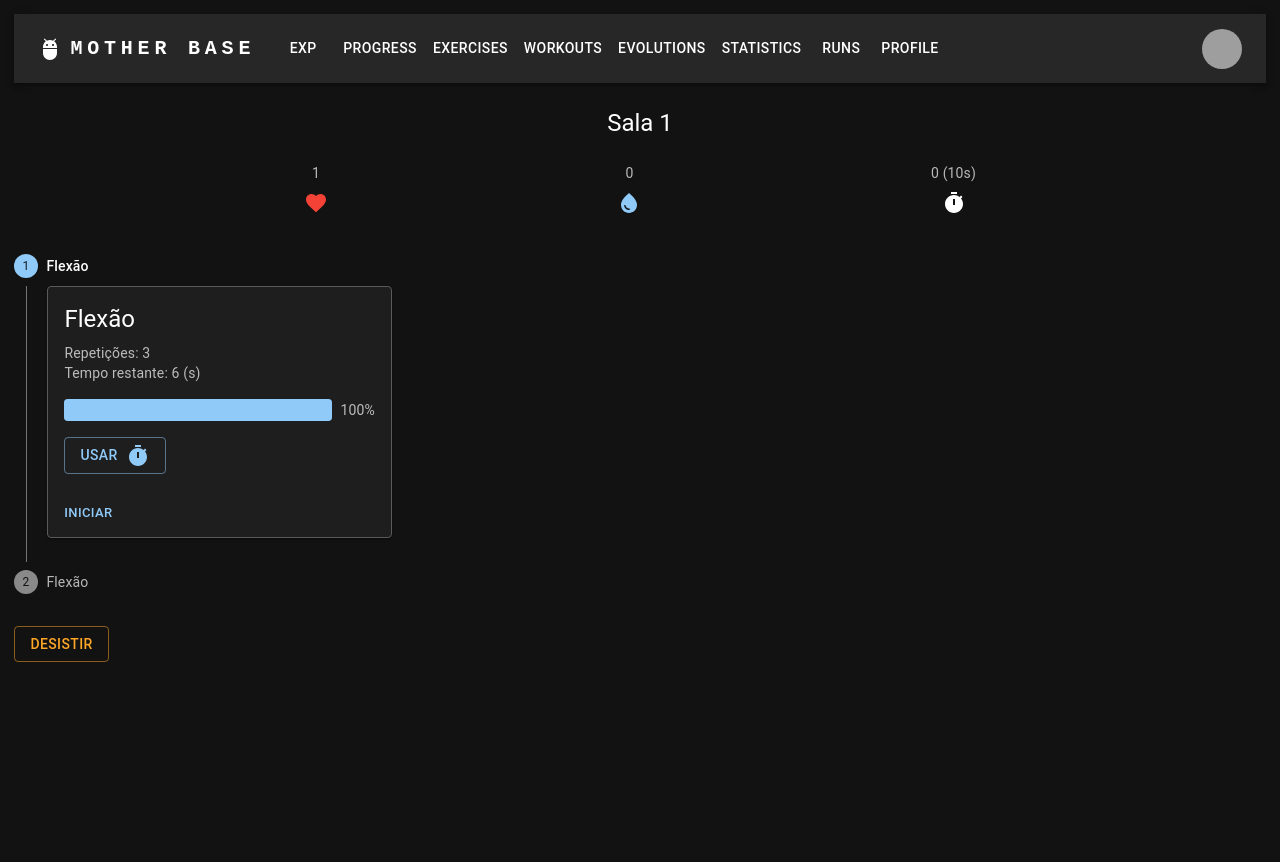
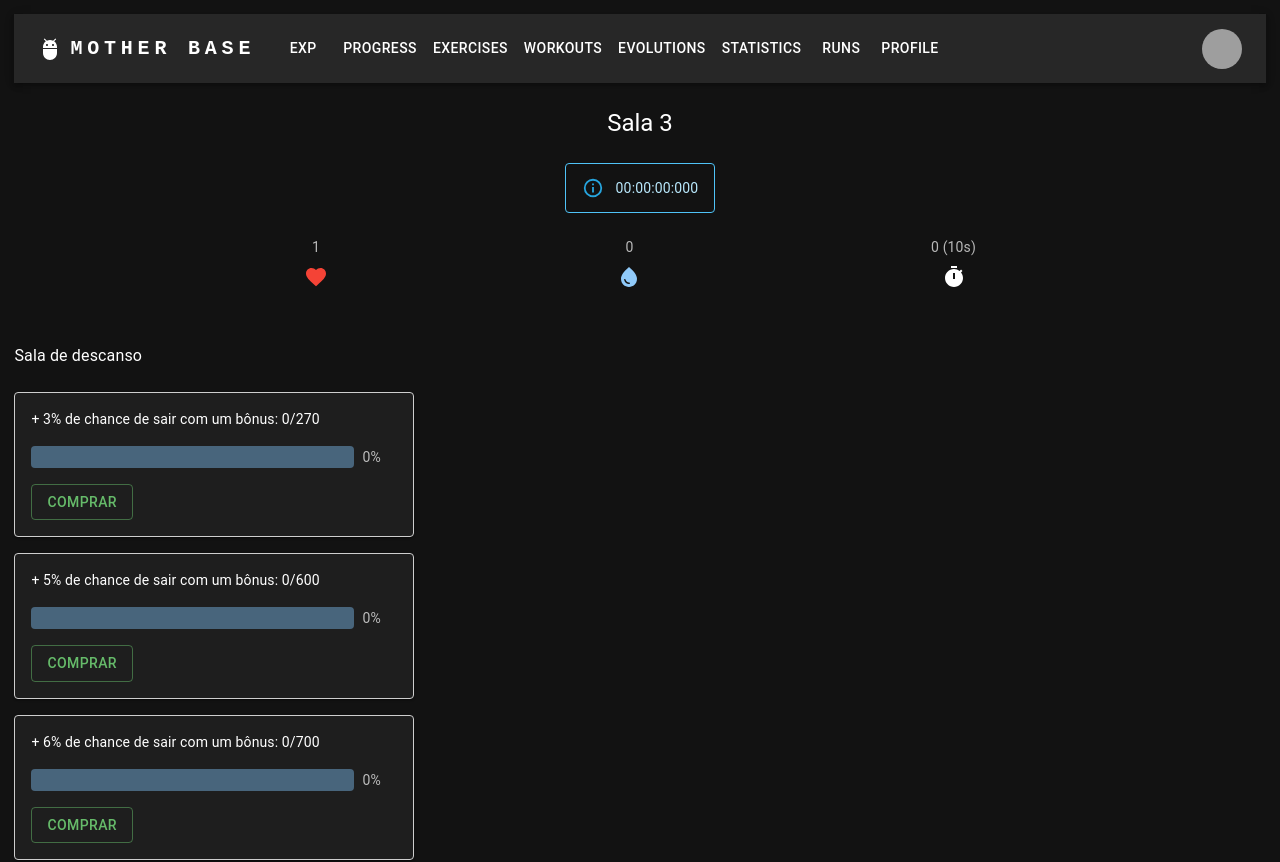
Before and after one commit to guiosouza/react-gamification-web-app, a Next.js app: page /runs in a window 1280 px wide. Shown: the top 862 px of the page. Before the commit the page ends 800 px from the top, so only its background shows below. Built offline with nearby package versions, Linux system fonts and the light colour scheme; grey boxes are pictures that could not be loaded.

Commit message:
Add bonus chance upgrades and enhance timer functionality in Runs component

```diff
--- a/src/app/runs/runs.tsx
+++ b/src/app/runs/runs.tsx
@@ -21,21 +21,77 @@ import { Exercise, Upgrade } from "../types/run-types";
 import LinearProgressWithLabel from "@/components/linear-progress-with-label";
 import HeaderItensRuns from "@/components/header-itens-runs";
 import { generatePageExercises } from "./scripts/exerciseGenerator";
-// import CircularProgressWithLabel from "@/components/circular-progress-with-label";
 import GiveUpRunDialog from "@/components/give-up-run-dialog";
 import BonusDialog from "@/components/bonus-dialog";
 import TaskDialog from "@/components/task-dialog";
 
 const upgrades = [
+  // Bonus Chance Upgrades
   {
     id: 1,
     name: "Bonus Chance 1",
+    description: "+ 3% de chance de sair com um bônus",
+    dropsUsedToUpgrade: 0,
+    completed: false,
+    dropsNeededToUpgrade: 270,
+    aditionalPercentage: 0.03,
+  },
+  {
+    id: 5,
+    name: "Bonus Chance 2",
+    description: "+ 5% de chance de sair com um bônus",
+    dropsUsedToUpgrade: 0,
+    completed: false,
+    dropsNeededToUpgrade: 600,
+    aditionalPercentage: 0.05,
+  },
+  {
+    id: 6,
+    name: "Bonus Chance 3",
+    description: "+ 6% de chance de sair com um bônus",
+    dropsUsedToUpgrade: 0,
+    completed: false,
+    dropsNeededToUpgrade: 700,
+    aditionalPercentage: 0.06,
+  },
+  {
+    id: 10,
+    name: "Bonus Chance 4",
     description: "+ 8% de chance de sair com um bônus",
     dropsUsedToUpgrade: 0,
     completed: false,
     dropsNeededToUpgrade: 1200,
     aditionalPercentage: 0.08,
   },
+  {
+    id: 11,
+    name: "Bonus Chance 5",
+    description: "+ 9% de chance de sair com um bônus",
+    dropsUsedToUpgrade: 0,
+    completed: false,
+    dropsNeededToUpgrade: 1888,
+    aditionalPercentage: 0.09,
+  },
+  {
+    id: 12,
+    name: "Bonus Chance 6",
+    description: "+ 11% de chance de sair com um bônus",
+    dropsUsedToUpgrade: 0,
+    completed: false,
+    dropsNeededToUpgrade: 2500,
+    aditionalPercentage: 0.09,
+  },
+  {
+    id: 13,
+    name: "Bonus Chance 6",
+    description: "+ 12% de chance de sair com um bônus",
+    dropsUsedToUpgrade: 0,
+    completed: false,
+    dropsNeededToUpgrade: 4140,
+    aditionalPercentage: 0.12,
+  },
+
+  // Timer Extra Upgrades
   {
     id: 2,
     name: "Timer Extra 1",
@@ -60,26 +116,8 @@ const upgrades = [
     description: "+ 5 segundos de duração do timer",
     dropsUsedToUpgrade: 0,
     completed: false,
-    dropsNeededToUpgrade: 5200,
+    dropsNeededToUpgrade: 1900,
     aditionalSeconds: 5,
-  },
-  {
-    id: 5,
-    name: "Bonus Chance 2",
-    description: "+ 12% de chance de sair com um bônus",
-    dropsUsedToUpgrade: 0,
-    completed: false,
-    dropsNeededToUpgrade: 2000,
-    aditionalPercentage: 0.12,
-  },
-  {
-    id: 6,
-    name: "Bonus Chance 3",
-    description: "+ 16% de chance de sair com um bônus",
-    dropsUsedToUpgrade: 0,
-    completed: false,
-    dropsNeededToUpgrade: 5000,
-    aditionalPercentage: 0.16,
   },
   {
     id: 7,
@@ -87,17 +125,8 @@ const upgrades = [
     description: "+ 6 segundos de duração do timer",
     dropsUsedToUpgrade: 0,
     completed: false,
-    dropsNeededToUpgrade: 8000,
+    dropsNeededToUpgrade: 2700,
     aditionalSeconds: 6,
-  },
-  {
-    id: 8,
-    name: "Bonus Chance 4",
-    description: "+ 17% de chance de sair com um bônus",
-    dropsUsedToUpgrade: 0,
-    completed: false,
-    dropsNeededToUpgrade: 9000,
-    aditionalPercentage: 0.17,
   },
   {
     id: 9,
@@ -105,13 +134,22 @@ const upgrades = [
     description: "+ 9 segundos de duração do timer",
     dropsUsedToUpgrade: 0,
     completed: false,
-    dropsNeededToUpgrade: 9000,
-    aditionalSeconds: 6,
+    dropsNeededToUpgrade: 3500,
+    aditionalSeconds: 9,
+  },
+  {
+    id: 14,
+    name: "Timer Extra 6",
+    description: "+ 14 segundos de duração do timer",
+    dropsUsedToUpgrade: 0,
+    completed: false,
+    dropsNeededToUpgrade: 4800,
+    aditionalSeconds: 14,
   },
 ];
 
 function Runs() {
-  const [room, setRoom] = useState(1);
+  const [room, setRoom] = useState(3);
   const [activeStep, setActiveStep] = React.useState(0);
   const [isExerciseStarted, setIsExerciseStarted] = useState(false);
   const [exerciseTimeLeft, setExerciseTimeLeft] = useState<number | null>(null);
@@ -123,7 +161,7 @@ function Runs() {
   const [timers, setTimers] = useState(0);
   const [timeValueInSeconds, setTimeValueInSeconds] = useState(10);
   const [lives, setLives] = useState(1);
-  const [drops, setDrops] = useState(0); // Estado inicial com 500 gotas
+  const [drops, setDrops] = useState(0); // Estado inicial com 0 gotas
   const [openGiveUpDialog, setOpenGiveUpDialog] = React.useState(false);
   const [openBonusDialog, setOpenBonusDialog] = React.useState(false);
   const [snackbarOpen, setSnackbarOpen] = useState(false);
@@ -133,8 +171,31 @@ function Runs() {
   const [isDropAnimating, setIsDroptAnimating] = useState(false);
   const [isBonusActive, setIsBonusActive] = useState(false);
   const [taskDialogOpen, setTaskDialogOpen] = useState(false);
+  const [elapsedTime, setElapsedTime] = useState(0);
+  const [overTimerStarted, setOverTimerStarted] = useState(false);
 
   // ------------------------------ all useEffects ------------------------------
+
+  useEffect(() => {
+    let timer2: NodeJS.Timeout | null = null;
+    const startTime = Date.now();
+
+    if (overTimerStarted) {
+      timer2 = setInterval(() => {
+        const currentTime = Date.now();
+        const elapsedMs = currentTime - startTime;
+
+        setElapsedTime(elapsedMs);
+      }, 1); // Atualiza a cada 50ms para maior fluidez
+    }
+
+    return () => {
+      if (timer2) {
+        clearInterval(timer2);
+      }
+    };
+  }, [overTimerStarted]);
+
   useEffect(() => {
     let timer: NodeJS.Timeout | null = null;
 
@@ -341,6 +402,7 @@ function Runs() {
   };
 
   const handleStartExercise = (exerciseDuration: number) => {
+    setOverTimerStarted(true);
     setExerciseTimeLeft(exerciseDuration);
     setIsExerciseStarted(true);
   };
@@ -382,6 +444,8 @@ function Runs() {
 
     // Mostra feedback
     setSnackbarOpen(true);
+    setOverTimerStarted(false);
+    setElapsedTime(0);
     setGameOverMessage("Você desistiu e voltou ao início!");
   };
 
@@ -421,6 +485,20 @@ function Runs() {
     localStorage.setItem(upgradesKey, JSON.stringify(updatedUpgrades));
   };
 
+  const formatElapsedTime = (elapsedMs: number) => {
+    const totalSeconds = Math.floor(elapsedMs / 1000);
+    const hours = Math.floor(totalSeconds / 3600)
+      .toString()
+      .padStart(2, "0");
+    const minutes = Math.floor((totalSeconds % 3600) / 60)
+      .toString()
+      .padStart(2, "0");
+    const seconds = (totalSeconds % 60).toString().padStart(2, "0");
+    const milliseconds = (elapsedMs % 1000).toString().padStart(3, "0");
+
+    return `${hours}:${minutes}:${seconds}:${milliseconds}`;
+  };
+
   const allExercisesCompleted = activeStep >= calculatedExercises.length;
 
   return (
@@ -428,6 +506,14 @@ function Runs() {
       {/* Room */}
       <div className="generic-container" style={{ textAlign: "center" }}>
         <Typography variant="h5">Sala {room}</Typography>
+      </div>
+      <div
+        className="generic-container"
+        style={{ display: "flex", justifyContent: "center" }}
+      >
+        <Alert variant="outlined" severity="info" sx={{ maxWidth: 330 }}>
+          {formatElapsedTime(elapsedTime)}
+        </Alert>
       </div>
       {/* Top itens */}
       <HeaderItensRuns
@@ -594,6 +680,7 @@ function Runs() {
                           display: "flex",
                           flexDirection: "column",
                           mb: 2,
+                          fontSize: "14px"
                         }}
                       >
                         {storedUpgrade?.description || upgrade.description}:{" "}
--- a/src/components/task-dialog.tsx
+++ b/src/components/task-dialog.tsx
@@ -8,14 +8,13 @@ import {
   DialogTitle,
 } from "@mui/material";
 import React from "react";
-import CircularProgressWithLabel from "./circular-progress-with-label";
 
 interface TaskDialogProps {
   handleSuccess: () => void;
   handleFail: () => void;
   taskDialogOpen: boolean;
   exerciseTimeLeft: number | null;
-  isExerciseStarted: boolean
+  isExerciseStarted: boolean;
 }
 
 function TaskDialog({
@@ -23,7 +22,6 @@ function TaskDialog({
   handleFail,
   exerciseTimeLeft,
   taskDialogOpen,
-  isExerciseStarted
 }: TaskDialogProps) {
   return (
     <div>
@@ -38,7 +36,7 @@ function TaskDialog({
           <div className="generic-container">
             <div style={{ display: "flex", flexDirection: "column" }}>
               <Alert severity="warning" sx={{ mb: 4 }} variant="outlined">
-                Escolha o resultado ou perca vida
+                Escolha o resultado
               </Alert>
               <div
                 style={{
@@ -46,28 +44,18 @@ function TaskDialog({
                   flexDirection: "row",
                   justifyContent: "center",
                 }}
-              >
-                <CircularProgressWithLabel
-                  countdownSeconds={45} // Configura o tempo total
-                  onComplete={handleFail} // Chama handleFail ao completar
-                  isExerciseStarted={isExerciseStarted}
-                  taskDialogOpen={taskDialogOpen}
-                  size={80}
-                />
-              </div>
+              ></div>
             </div>
           </div>
         </DialogContent>
         <DialogActions>
           <Box display="flex" gap={2}>
-            <div>
             <Button size="small" onClick={handleSuccess}>
               Sucesso
             </Button>
             <Button size="small" onClick={handleFail} color="error">
               Falha
             </Button>
-            </div>
           </Box>
         </DialogActions>
       </Dialog>
```
Lines whose indentation alone changed are shown as unchanged.
